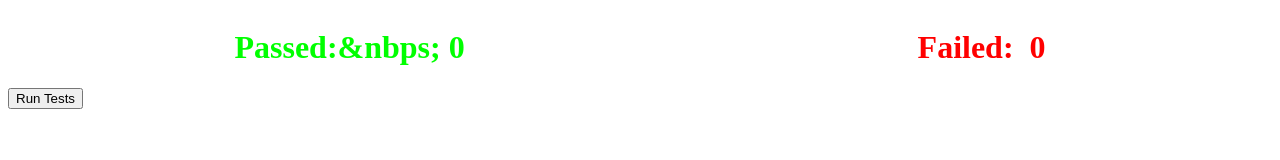
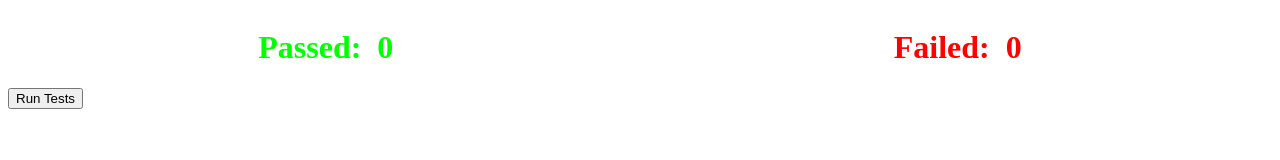
Before and after one commit to tchoutdara/JS_Tests_Intro, a plain HTML site: page index.html in a window 1280 px wide. Drawn offline with nearby package versions, Linux system fonts and the light colour scheme.

Commit message:
fix spelling

```diff
--- a/index.html
+++ b/index.html
@@ -7,7 +7,7 @@
         <div id="test">
             <div>
                 <h1 id="passed">
-                    Passed:&nbps;
+                    Passed:&nbsp;
                     <span id="p_count">0</span>
                 </h1>
                 <ul id="passed_tests"></ul>
```
